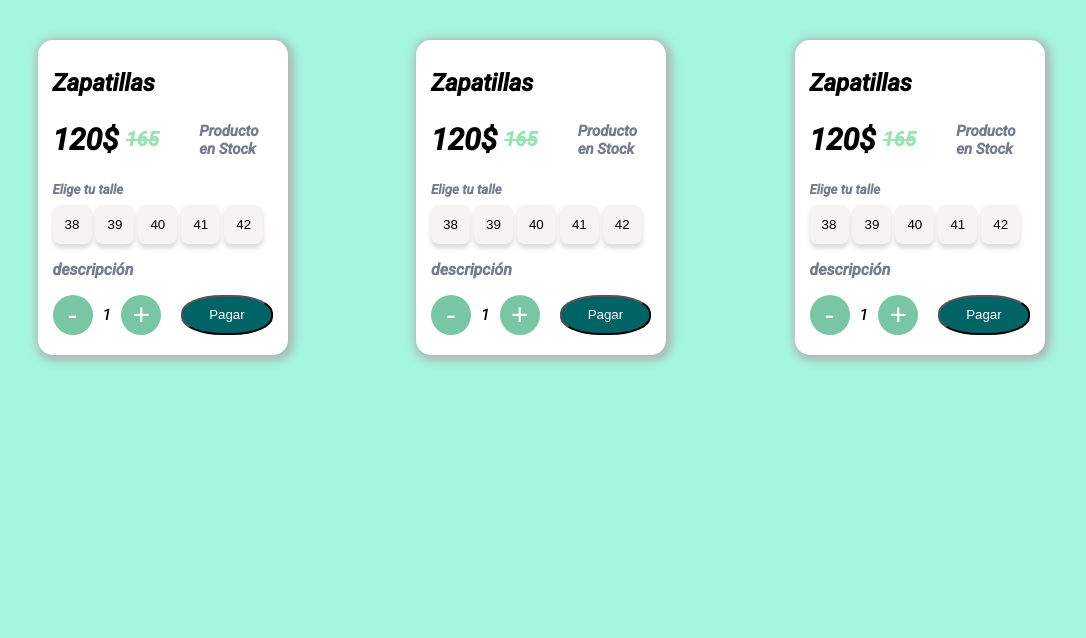
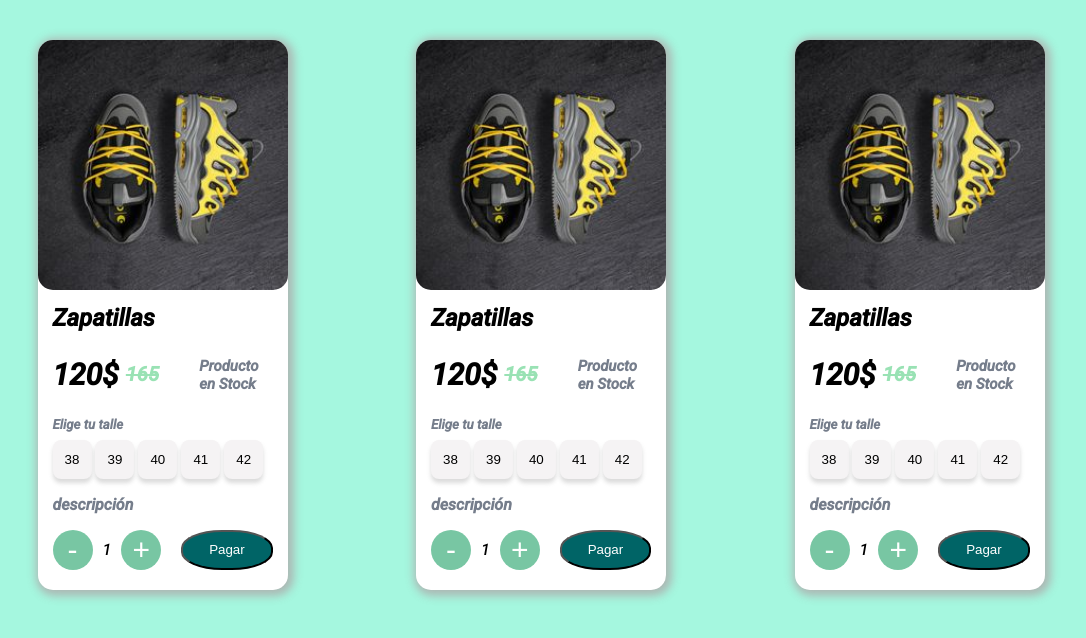
Before and after one commit to Richard3101/Proyecto-Frontend-Fundamentals, a plain HTML site: page index.html in a window 1280 px wide. Shown: the whole page, without its empty margins (99-1185 px from the left). Drawn offline with Linux system fonts and the light colour scheme; the site is published under a folder, as on GitHub Pages, so addresses that start at the root find nothing.

Commit message:
Arreglando las imagenes

```diff
--- a/index.html
+++ b/index.html
@@ -14,7 +14,7 @@
         <div class="div-main">
             <section>
                 <div>
-                    <img id="div-imagen" src="/Zapatillas Osiris D3.jpg" alt="">
+                    <img id="div-imagen" src="./Zapatillas Osiris D3.jpg" alt="">
                 </div>
             </section>
 
@@ -48,7 +48,7 @@
         <div class="div-main">
             <section>
                 <div>
-                    <img id="div-imagen" src="/Zapatillas Osiris D3.jpg" alt="">
+                    <img id="div-imagen" src="./Zapatillas Osiris D3.jpg" alt="">
                 </div>
             </section>
 
@@ -82,7 +82,7 @@
         <div class="div-main">
             <section>
                 <div>
-                    <img id="div-imagen" src="/Zapatillas Osiris D3.jpg" alt="">
+                    <img id="div-imagen" src="./Zapatillas Osiris D3.jpg" alt="">
                 </div>
             </section>
 
```
